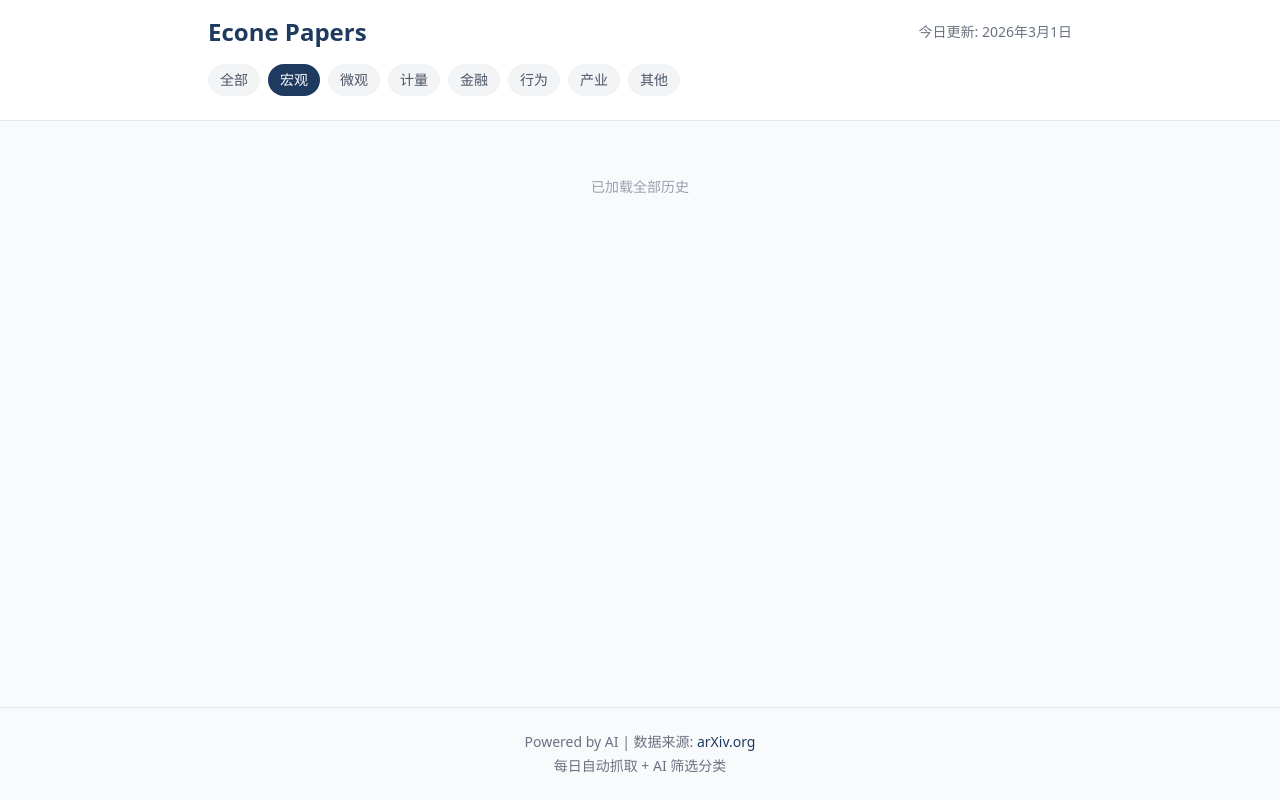
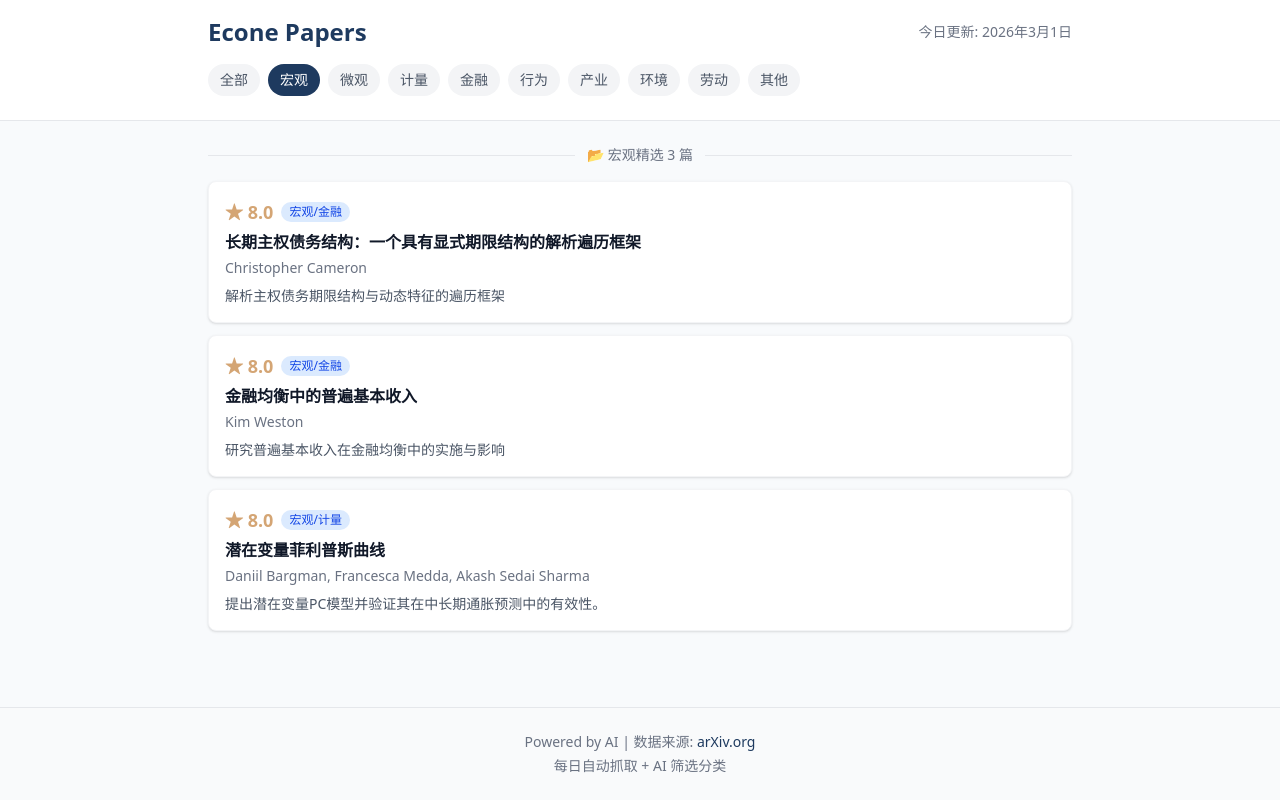
Before and after one commit to super88lc/econe-papers, a Next.js app in the folder web/: page / in a window 1280 px wide. Both pictures are taken after a click on the button "宏观". Built offline with nearby package versions, Linux system fonts and the light colour scheme.

Commit message:
Fix: 更多按钮显示、分类独立视图、添加更多arXiv分类

```diff
--- a/web/src/app/page.tsx
+++ b/web/src/app/page.tsx
@@ -4,13 +4,18 @@ import { useState, useEffect, useCallback } from 'react';
 import Header from '@/components/Header';
 import DaySection from '@/components/DaySection';
 import Footer from '@/components/Footer';
-import { DayPapers, Category } from '@/types';
+import PaperCard from '@/components/PaperCard';
+import { DayPapers, Paper, Category } from '@/types';
 
 export default function Home() {
   const [category, setCategory] = useState<Category>('全部');
   const [days, setDays] = useState<DayPapers[]>([]);
   const [loading, setLoading] = useState(false);
   const [hasMore, setHasMore] = useState(true);
+
+  // 收集所有分类论文（用于分类视图）
+  const [categoryPapers, setCategoryPapers] = useState<Paper[]>([]);
+  const [showCategoryView, setShowCategoryView] = useState(false);
 
   const loadMore = useCallback(async () => {
     if (loading || !hasMore) return;
@@ -42,6 +47,28 @@ export default function Home() {
     }
   }, [days, loading, hasMore]);
 
+  // 当分类变化时，收集该分类的所有论文
+  useEffect(() => {
+    if (category === '全部') {
+      setShowCategoryView(false);
+      setCategoryPapers([]);
+    } else {
+      // 收集所有天数中该分类的论文
+      const papers: Paper[] = [];
+      days.forEach(day => {
+        day.papers.forEach(paper => {
+          if (paper.researchField.includes(category)) {
+            papers.push(paper);
+          }
+        });
+      });
+      // 按评分排序
+      papers.sort((a, b) => (b.scores?.overall || 0) - (a.scores?.overall || 0));
+      setCategoryPapers(papers);
+      setShowCategoryView(true);
+    }
+  }, [category, days]);
+
   // Initial load
   useEffect(() => {
     const init = async () => {
@@ -54,8 +81,10 @@ export default function Home() {
     init();
   }, []);
 
-  // Infinite scroll
+  // Infinite scroll (仅用于日期视图)
   useEffect(() => {
+    if (showCategoryView) return; // 分类视图不需要无限滚动
+
     const handleScroll = () => {
       if (
         window.innerHeight + window.scrollY
@@ -67,7 +96,7 @@ export default function Home() {
 
     window.addEventListener('scroll', handleScroll);
     return () => window.removeEventListener('scroll', handleScroll);
-  }, [loadMore]);
+  }, [loadMore, showCategoryView]);
 
   return (
     <div className="min-h-screen flex flex-col">
@@ -77,6 +106,30 @@ export default function Home() {
       />
 
       <main className="flex-1 max-w-4xl w-full mx-auto px-4 py-6">
+        {showCategoryView ? (
+          // 分类视图：显示该分类的所有论文
+          <section>
+            <div className="flex items-center gap-3 mb-4">
+              <div className="h-px flex-1 bg-gray-200"></div>
+              <h2 className="text-sm font-medium text-gray-500">
+                📂 {category}精选 {categoryPapers.length} 篇
+              </h2>
+              <div className="h-px flex-1 bg-gray-200"></div>
+            </div>
+
+            {categoryPapers.length === 0 ? (
+              <div className="text-center py-12 text-gray-500">
+                暂无{category}分类的论文
+              </div>
+            ) : (
+              categoryPapers.map((paper, idx) => (
+                <PaperCard key={`${paper.id}-${idx}`} paper={paper} />
+              ))
+            )}
+          </section>
+        ) : (
+          // 日期视图：按日期分组显示
+          <>
             {days.map((dayPapers) => (
               <DaySection
                 key={dayPapers.date}
@@ -96,6 +149,8 @@ export default function Home() {
                 已加载全部历史
               </div>
             )}
+          </>
+        )}
       </main>
 
       <Footer />
--- a/web/src/components/DaySection.tsx
+++ b/web/src/components/DaySection.tsx
@@ -25,9 +25,9 @@ export default function DaySection({ dayPapers, selectedCategory }: DaySectionPr
     day: 'numeric'
   });
 
-  // 显示逻辑：默认显示前10篇，点击"更多"展开全部
-  const displayPapers = showAll ? filteredPapers : filteredPapers.slice(0, 10);
-  const hasMore = filteredPapers.length > 10;
+  // 显示逻辑：默认显示前5篇，点击"更多"展开全部
+  const displayPapers = showAll ? filteredPapers : filteredPapers.slice(0, 5);
+  const hasMore = filteredPapers.length > 5;
 
   return (
     <section className="mb-6">
--- a/web/src/types/index.ts
+++ b/web/src/types/index.ts
@@ -36,8 +36,10 @@ export type Category =
   | '金融'
   | '行为'
   | '产业'
+  | '环境'
+  | '劳动'
   | '其他';
 
 export const CATEGORIES: Category[] = [
-  '全部', '宏观', '微观', '计量', '金融', '行为', '产业', '其他'
+  '全部', '宏观', '微观', '计量', '金融', '行为', '产业', '环境', '劳动', '其他'
 ];
```
Also changed, not shown: 1 other file (tests, documents, lock files or other folders). Lines whose indentation alone changed are shown as unchanged.
